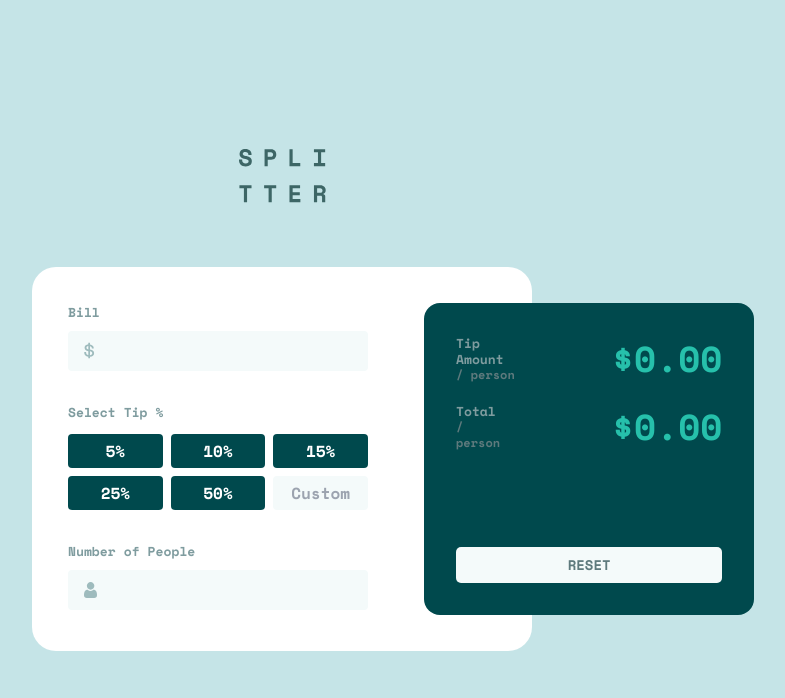
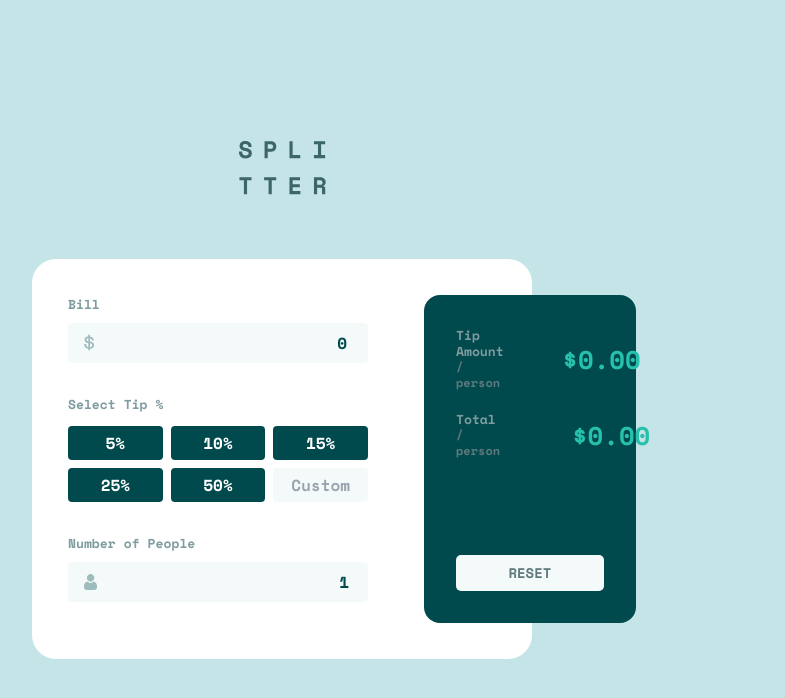
Before and after one commit to abdullah4tech/tip-calculator, a Vue app: page / in a window 1280 px wide. Shown: the top 698 px of the page, without its empty margins (358-1143 px from the left). Built offline with nearby package versions, Linux system fonts and the light colour scheme.

Commit message:
fix: layout shifts and default values

```diff
--- a/src/App.vue
+++ b/src/App.vue
@@ -5,9 +5,9 @@ import iconPerson from './Icons/icon-person.vue'
 import { computed, ref } from 'vue'
 
 const selectedTip = ref(null)
-const number_people = ref(null)
+const number_people = ref(1)
 const custom_input = ref(null)
-const billAmount = ref(null)
+const billAmount = ref(0)
 
 const tipAmountPerPerson = computed(() => {
   const tipPercentage = custom_input.value || selectedTip.value || 0
@@ -38,9 +38,6 @@ const deb = (i) => {
     <div
       class="flex flex-col md:flex-row md:gap-14 md:w-[500px] gap-14 p-7 md:p-9 rounded-3xl bg-white"
     >
-      <!-- Content here -->
-
-      <!-- Start Input -->
       <div class="flex flex-col gap-8">
         <div class="flex flex-col gap-2">
           <label for="bills">Bill</label>
@@ -103,26 +100,32 @@ const deb = (i) => {
           </div>
         </div>
       </div>
-      <!-- End Input -->
-
       <div class="flex flex-col md:gap-24 gap-10 rounded-2xl right-52 bg-cyan-900 p-5 md:p-8">
         <div class="flex flex-col gap-5">
-          <div class="flex items-center gap-24">
+          <div class="flex items-center gap-[25%]">
             <div class="text-xs text-new">
               <p>Tip Amount</p>
               <span>/ person</span>
             </div>
             <h1 class="md:text-4xl text-3xl">
-              ${{ tipAmountPerPerson ? tipAmountPerPerson.toFixed(2) : '0.00' }}
+              ${{
+                !isNaN(tipAmountPerPerson) && tipAmountPerPerson !== Infinity
+                  ? tipAmountPerPerson.toFixed(2)
+                  : '0.00'
+              }}
             </h1>
           </div>
-          <div class="flex items-center gap-28">
+          <div class="flex items-center gap-[34%]">
             <div class="text-xs text-new">
               <p>Total</p>
               <span>/ person</span>
             </div>
             <h1 class="md:text-4xl text-3xl">
-              ${{ TotalPerPerson ? TotalPerPerson.toFixed(2) : '0.00' }}
+              ${{
+                !isNaN(TotalPerPerson) && TotalPerPerson !== Infinity
+                  ? TotalPerPerson.toFixed(2)
+                  : '0.00'
+              }}
             </h1>
           </div>
         </div>
@@ -133,31 +136,28 @@ const deb = (i) => {
 </template>
 
 <style scoped>
-/* Primary Colors */
 .input-feild,
 .ll {
-  background-color: hsl(189, 41%, 97%); /* Very light grayish cyan */
+  background-color: hsl(189, 41%, 97%);
 }
 
 .ll {
-  color: hsl(186, 14%, 43%); /* Dark grayish cyan */
+  color: hsl(186, 14%, 43%);
 }
 
 label,
 p {
   font-size: small;
-  color: hsl(184, 14%, 56%); /* Grayish cyan */
+  color: hsl(184, 14%, 56%);
 }
 
-/* Input Field Styles */
 .input-feild input {
-  color: hsl(183, 100%, 15%); /* Very dark cyan */
+  color: hsl(183, 100%, 15%);
 }
 
-/* Button */
 button {
-  background-color: hsl(172, 67%, 45%); /* Strong cyan */
-  color: hsl(0, 0%, 100%); /* White */
+  background-color: hsl(172, 67%, 45%);
+  color: hsl(0, 0%, 100%);
   border: none;
   border-radius: 5px;
   font-weight: bold;
@@ -165,21 +165,43 @@ button {
 }
 
 button:hover {
-  background-color: hsl(186, 19%, 89%); /* Very dark cyan */
+  background-color: hsl(186, 19%, 89%);
 }
 
-/* Tip Amount Display */
 .text-new {
-  color: hsl(186, 14%, 43%); /* Dark grayish cyan */
+  color: hsl(186, 14%, 43%);
 }
 
 h1 {
-  color: hsl(172, 67%, 45%); /* Strong cyan */
+  font-size: clamp(1.5rem, 2vw, 2rem);
+  min-width: 100px;
+  max-width: 150px;
+  text-align: right;
+  overflow: hidden;
+  text-overflow: ellipsis;
+  white-space: nowrap;
+  color: hsl(172, 67%, 45%);
 }
 
-/* Overall Background */
 .bg-cyan-900 {
-  background-color: hsl(183, 100%, 15%); /* Very dark cyan */
-  color: hsl(0, 0%, 100%); /* White */
+  max-width: 300px;
+  width: 100%;
+  background-color: hsl(183, 100%, 15%);
+  color: hsl(0, 0%, 100%);
 }
+
+.grid h2 {
+  min-width: 80px;
+}
+
+.icon {
+  width: 24px;
+  height: 24px;
+}
+
+span.text-xs {
+  height: 1rem;
+  display: inline-block;
+}
+
 </style>
```
